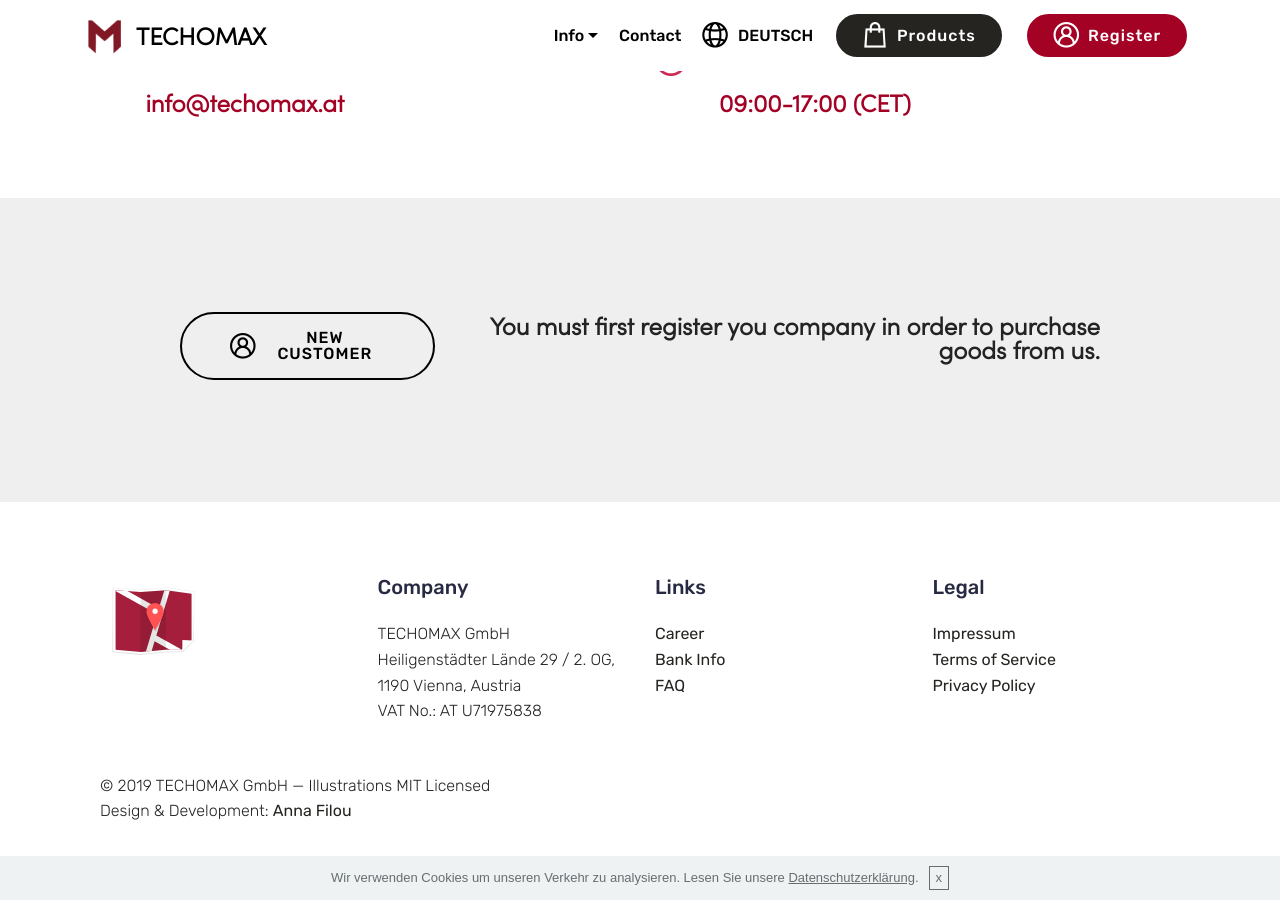
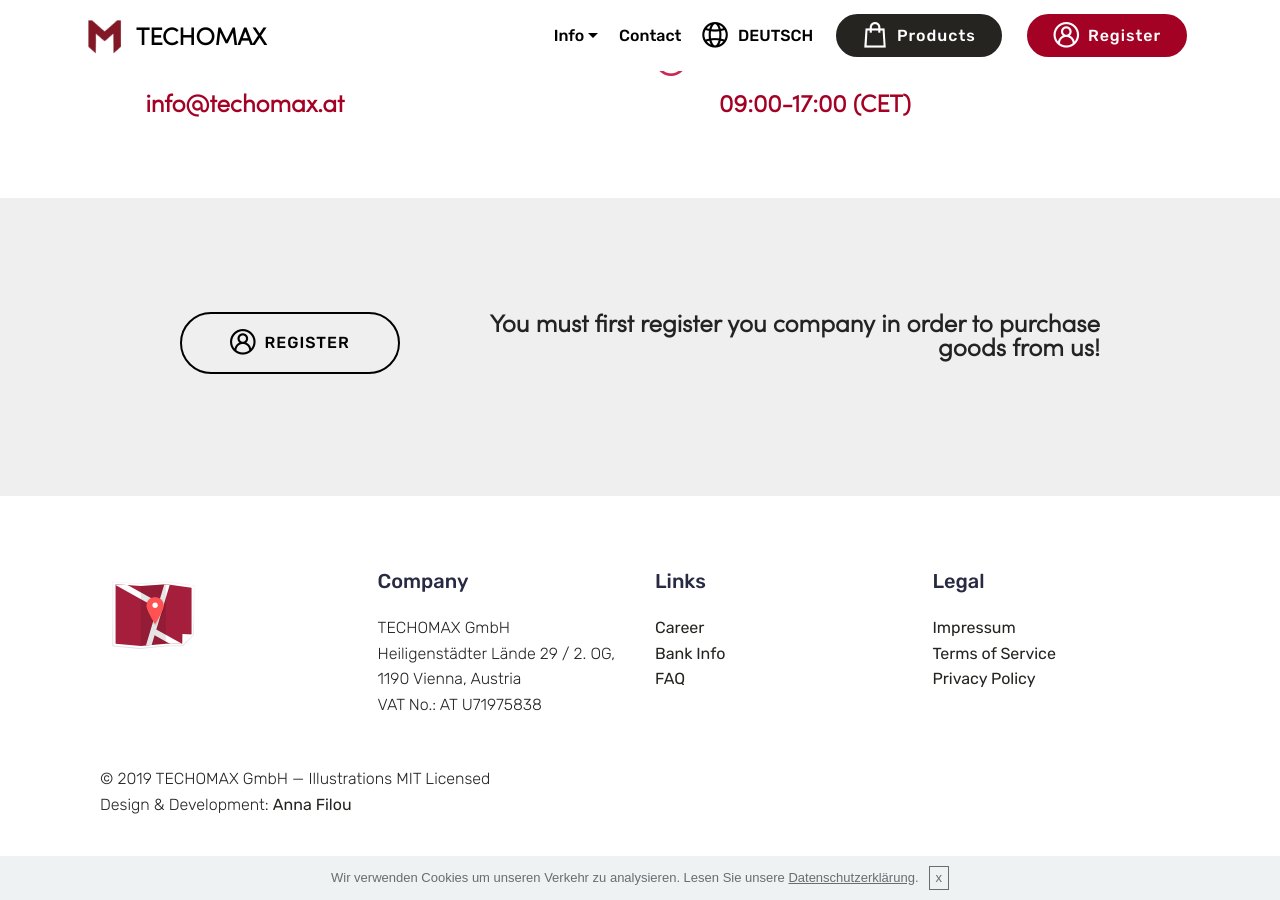
Before and after one commit to techomax/techomax.github.io, a Jekyll site: the page built from en/products.html, in a window 1280 px wide and 900 px high, scrolled down 1413 px. Built offline with Jekyll 4.4.1, drawn with Linux system fonts in a browser that asks for light colours; some web fonts are replaced.

Commit message:
Update products.html

```diff
--- a/_includes/pages/products.html
+++ b/_includes/pages/products.html
@@ -63,16 +63,12 @@
 
 <section class="mbr-section info2 cid-riCZtMzewv" id="info2-5n">
 
-
-
-
-
     <div class="container">
         <div class="row main justify-content-center">
             <div class="media-container-column col-12 col-lg-3 col-md-4">
                 <div class="mbr-section-btn align-left py-4"><a class="btn btn-danger-outline display-4" href="/{{ page.lang }}/register"><span class="mobi-mbri mobi-mbri-user-2 mbr-iconfont mbr-iconfont-btn"></span>
                 {% if page.lang == 'en' %}
-                  NEW CUSTOMER
+                  REGISTER
                   {% else %}
                   NEUKUNDE
                   {% endif %}
@@ -82,9 +78,9 @@
             <div class="media-container-column title col-12 col-lg-7 col-md-6">
                 <h2 class="align-right mbr-bold mbr-white pb-3 mbr-fonts-style display-5">
                     {% if page.lang == 'en' %}
-                      You must first register you company in order to purchase goods from us.
+                      You must first register you company in order to purchase goods from us!
                       {% else %}
-                      Sie müssen Ihr Unternehmen zunächst registrieren, um bei uns Waren zu kaufen.
+                      Sie müssen Ihr Unternehmen zunächst registrieren, um bei uns Waren zu kaufen!
                       {% endif %}
                 </h2>
             </div>
```
